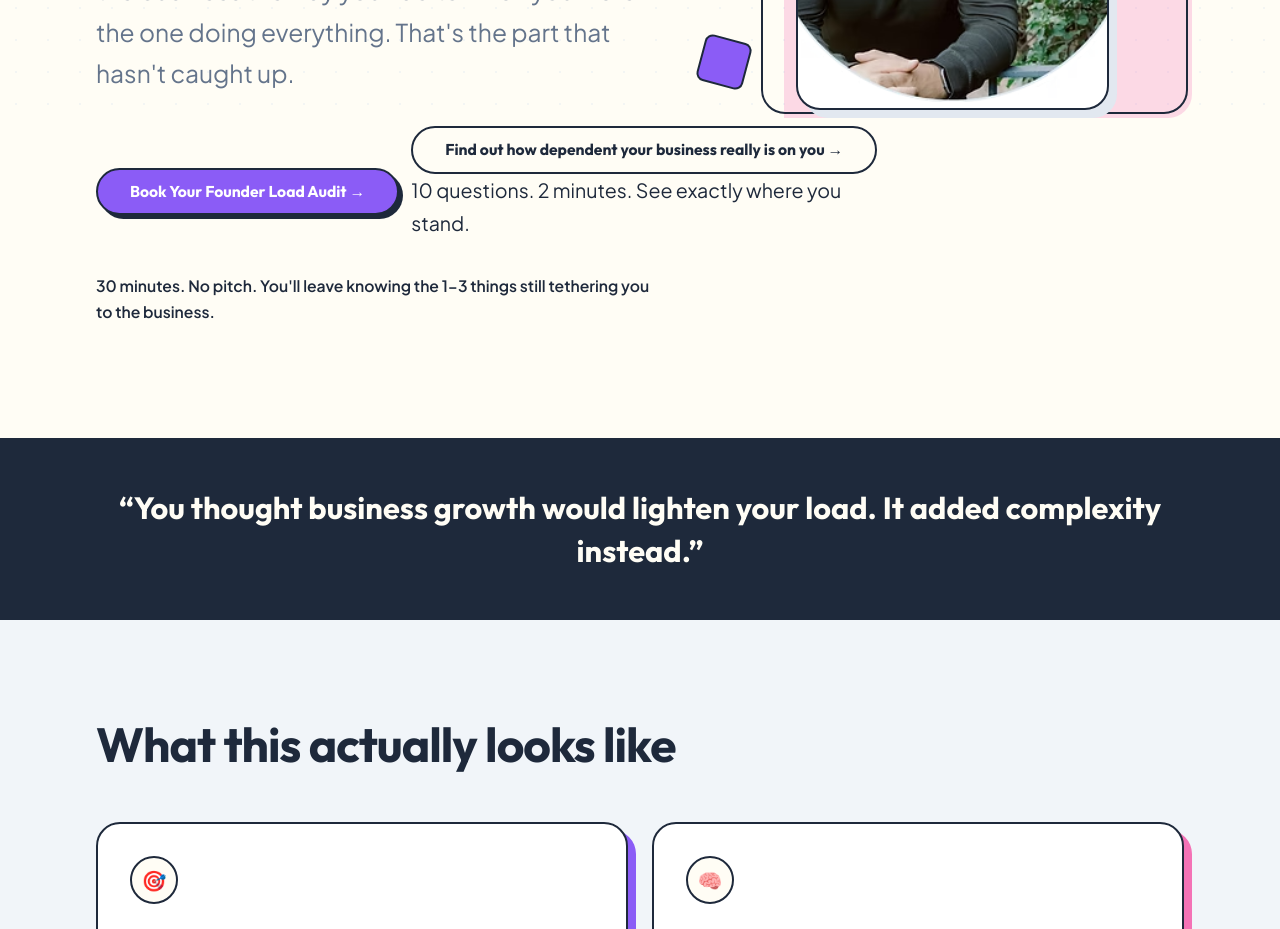
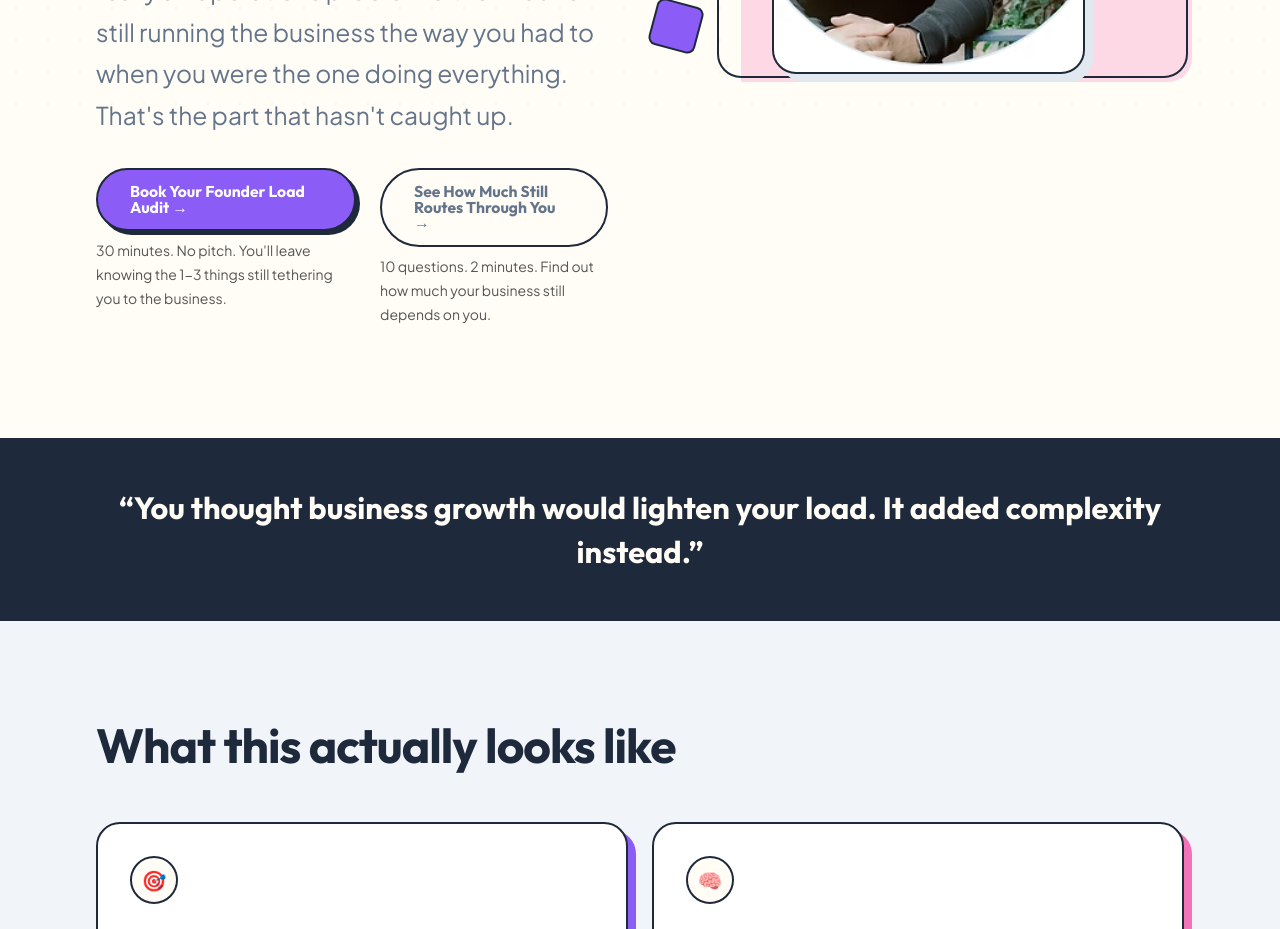
Before and after one commit to unboundascentdev/unbound-ascent, a Next.js app: page / in a window 1280 px wide. Shown: the part 680-1609 px from the top of the page. Built offline with nearby package versions, Linux system fonts and the light colour scheme.

Commit message:
hero: fix CTA layout, button labels, and assessment subtext

```diff
--- a/src/components/Hero.js
+++ b/src/components/Hero.js
@@ -10,12 +10,18 @@ export default function Hero() {
             <br />
             <span className={styles.subline}>{hero.subline}</span>
           </h1>
-          <p className={styles.body}>{hero.bodyP1}</p><p className={styles.body}>{hero.bodyP2}</p>
-          <div className={styles.ctaGroup}>
-            <a href={BOOKING_URL} className={styles.bookingBtn} target="_blank" rel="noopener noreferrer">{hero.cta} →</a>
-            <div><a href="/assessment" className={styles.assessmentBtn}>{hero.assessmentCta} →</a><p className={styles.assessmentNote}>{hero.assessmentLink}</p></div>
+          <p className={styles.body}>{hero.bodyP1}</p>
+          <p className={styles.body}>{hero.bodyP2}</p>
+          <div style={{display:"flex",flexDirection:"row",gap:"24px",alignItems:"flex-start",marginBottom:"var(--space-md)"}}>
+            <div style={{display:"flex",flexDirection:"column",gap:"8px",maxWidth:"280px"}}>
+              <a href={BOOKING_URL} className={styles.bookingBtn} target="_blank" rel="noopener noreferrer">{hero.cta} &rarr;</a>
+              <p style={{fontSize:"0.875rem",color:"#555",margin:0}}>{hero.ctaNote}</p>
+            </div>
+            <div style={{display:"flex",flexDirection:"column",gap:"8px"}}>
+              <a href="/assessment" className={styles.assessmentBtn}>{hero.assessmentCta} →</a>
+              <p style={{fontSize:"0.875rem",color:"#555",margin:0}}>{hero.assessmentLink}</p>
+            </div>
           </div>
-          <p className={styles.note}>{hero.ctaNote}</p>
         </div>
         <div className={styles.imageWrap}>
           <div className={styles.frameBg} />
--- a/src/components/Hero.module.css
+++ b/src/components/Hero.module.css
@@ -2,7 +2,7 @@
   min-height: 100vh;
   display: flex;
   align-items: center;
-  padding-top: calc(72px + var(--space-section));
+  padding-top: 96px;
   overflow: hidden;
 }
 
@@ -48,7 +48,7 @@
 .note {
   margin-top: var(--space-md);
   font-size: var(--text-sm);
-  color: var(--color-foreground);
+  color: var(--color-muted-foreground);
   font-weight: 600;
   max-width: 50ch;
 }
@@ -166,9 +166,10 @@
 
 .ctaGroup {
   display: flex;
+  flex-direction: row;
   flex-wrap: nowrap;
-  gap: 12px;
-  align-items: center;
+  gap: 24px;
+  align-items: flex-start;
   margin-bottom: var(--space-md);
 }
 
@@ -178,6 +179,7 @@
 
 @media (max-width: 768px) {
   .ctaGroup {
+  align-items: flex-start !important;
     flex-direction: row !important;
     flex-wrap: wrap !important;
   }
@@ -189,7 +191,7 @@
 
 .btnOutline {
   background: transparent;
-  color: var(--color-foreground);
+  color: var(--color-muted-foreground);
   border: 2px solid var(--color-foreground);
   box-shadow: none;
 }
@@ -212,9 +214,9 @@
   cursor: pointer;
   text-decoration: none;
   line-height: 1;
-  white-space: nowrap;
+
   background: transparent;
-  color: var(--color-foreground);
+  color: var(--color-muted-foreground);
   width: auto !important;
   box-sizing: border-box;
 }
@@ -237,7 +239,7 @@
   cursor: pointer;
   text-decoration: none;
   line-height: 1;
-  white-space: nowrap;
+
   background: var(--color-accent);
   color: white;
   width: auto !important;
@@ -249,3 +251,16 @@
   transform: translate(-2px, -2px);
   box-shadow: 6px 6px 0px 0px var(--color-foreground);
 }
+
+.ctaItem {
+  display: flex;
+  flex-direction: column;
+  gap: 8px;
+  flex: 1;
+  max-width: 300px;
+}
+.assessmentNote {
+  font-size: var(--text-sm);
+  color: var(--color-muted-foreground);
+  margin: 0;
+}
--- a/src/data/content.js
+++ b/src/data/content.js
@@ -20,8 +20,8 @@ export const hero = {
   bodyP2: "This isn't a discipline problem, and it isn't really an operations problem either. You're still running the business the way you had to when you were the one doing everything. That's the part that hasn't caught up.",
   ctaNote: "30 minutes. No pitch. You'll leave knowing the 1-3 things still tethering you to the business.",
   cta: "Book Your Founder Load Audit",
-  assessmentCta: "Find out how dependent your business really is on you",
-  assessmentLink: "10 questions. 2 minutes. See exactly where you stand.",
+  assessmentCta: "See How Much Still Routes Through You",
+  assessmentLink: "10 questions. 2 minutes. Find out how much your business still depends on you.",
 
 };
 
```
